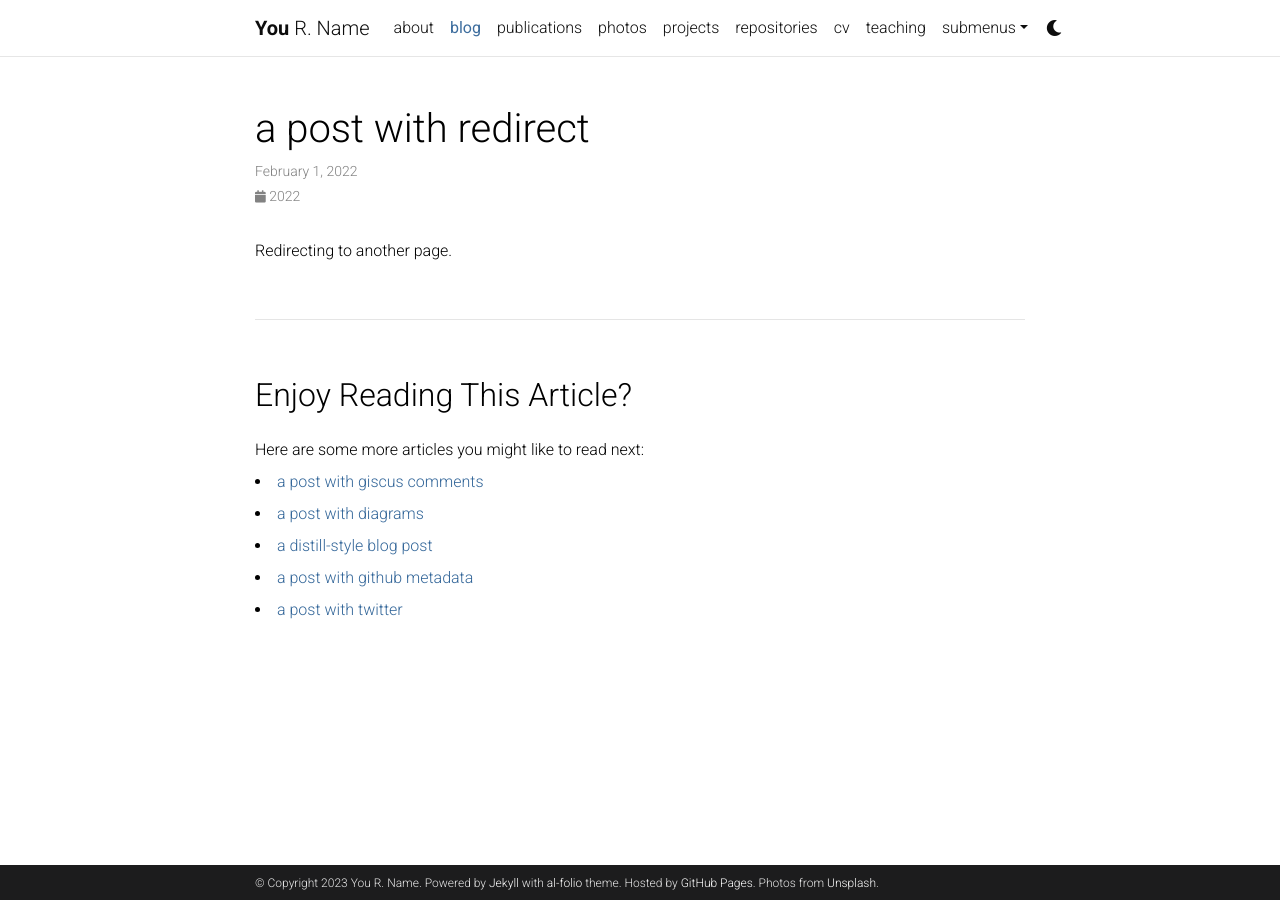
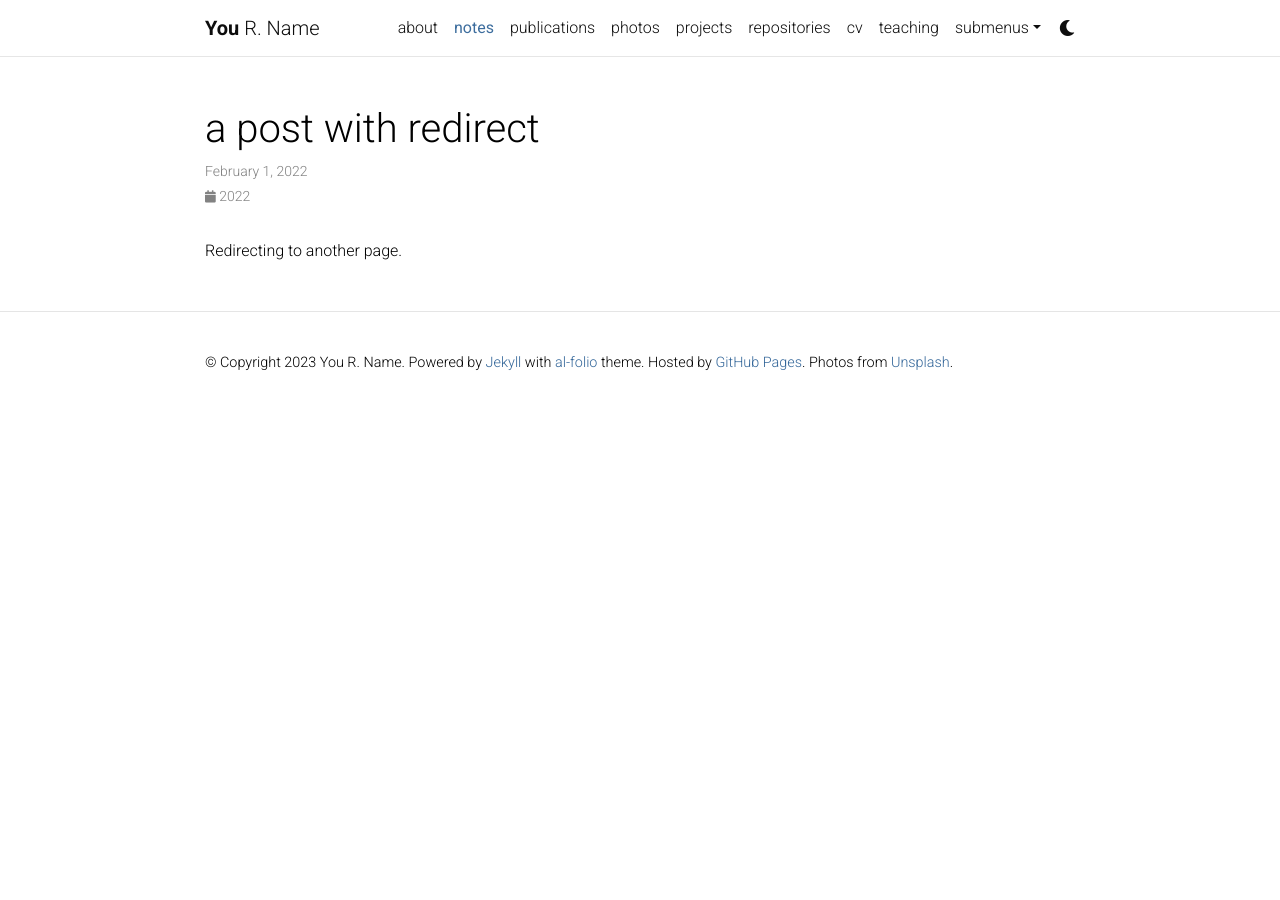
Before and after one commit to nagyfrantisek/folio, a Jekyll site: the page built from _posts/2022-02-01-redirect.md, in a window 1280 px wide. Built offline with Jekyll 4.4.1, drawn with Linux system fonts in a browser that asks for light colours; comment, search, counter and statistics services are not loaded; a style sheet for code colours, icons or effects is not loaded.

Commit message:
Update _config.yml

```diff
--- a/_config.yml
+++ b/_config.yml
@@ -52,10 +52,10 @@ rss_icon: true
 # -----------------------------------------------------------------------------
 
 navbar_fixed: true
-footer_fixed: true
+footer_fixed: false
 
 # Dimensions
-max_width: 800px
+max_width: 900px
 
 # TODO: add layout settings (single page vs. multi-page)
 
@@ -71,7 +71,7 @@ og_image: # The site-wide (default for all links) Open Graph preview image
 # Social integration
 # -----------------------------------------------------------------------------
 
-github_username: # your GitHub user name
+github_username: nagyfrantisek # your GitHub user name
 gitlab_username: # your GitLab user name
 twitter_username: # your Twitter handle
 mastodon_username: # your mastodon instance+username in the format instance.tld/@username
@@ -120,9 +120,9 @@ bing_site_verification:  # out your bing-site-verification ID (Bing Webmaster)
 # Blog
 # -----------------------------------------------------------------------------
 
-blog_name: al-folio # blog_name will be displayed in your blog page
-blog_nav_title: blog # your blog must have a title for it to be displayed in the nav bar
-blog_description: a simple whitespace theme for academics
+blog_name: notes # blog_name will be displayed in your blog page
+blog_nav_title: notes # your blog must have a title for it to be displayed in the nav bar
+blog_description: #a simple whitespace theme for academics
 permalink: /blog/:year/:title/
 
 # Pagination
@@ -130,7 +130,7 @@ pagination:
   enabled: true
 
 related_blog_posts:
-  enabled: true
+  enabled: false
   max_related: 5
 
 # Giscus comments (RECOMMENDED)
@@ -150,15 +150,15 @@ giscus:
   lang: en
 
 # Disqus comments (DEPRECATED)
-disqus_shortname: al-folio # put your disqus shortname
+#disqus_shortname: al-folio # put your disqus shortname
 # https://help.disqus.com/en/articles/1717111-what-s-a-shortname
 
 # External sources.
 # If you have blog posts published on medium.com or other external sources,
 # you can display them in your blog by adding a link to the RSS feed.
-external_sources:
-  - name: medium.com
-    rss_url: https://medium.com/@al-folio/feed
+#external_sources:
+#  - name: medium.com
+#    rss_url: https://medium.com/@al-folio/feed
 
 # -----------------------------------------------------------------------------
 # Collections
@@ -168,7 +168,7 @@ collections:
   news:
     defaults:
       layout: post
-    output: true
+    output: false
     permalink: /news/:path/
   projects:
     output: true
@@ -178,7 +178,7 @@ collections:
     permalink: /photos/:path/
 
 news:
-  enabled: true
+  enabled: false
   scrollable: true # adds a vertical scroll bar if there are more than 3 news items
   limit: 5 # leave blank to include all the news in the `_news` folder
 
```
